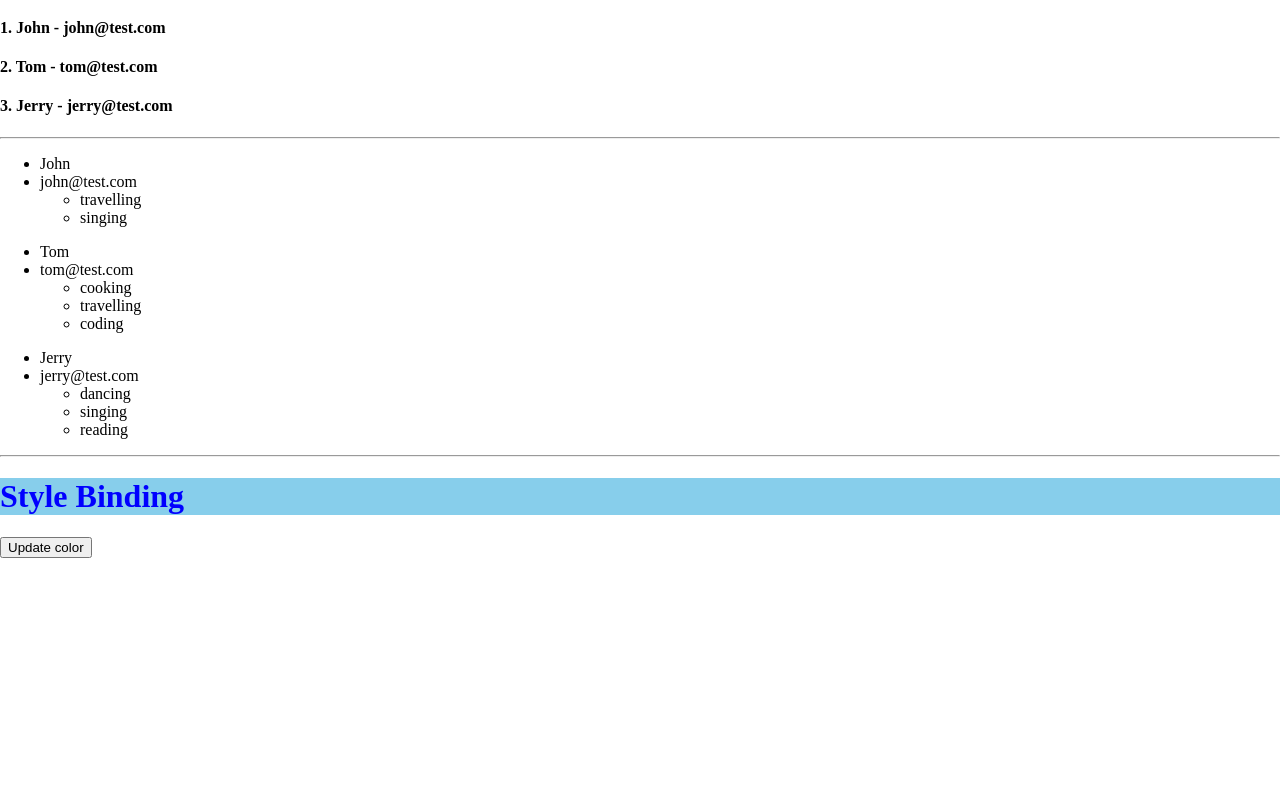
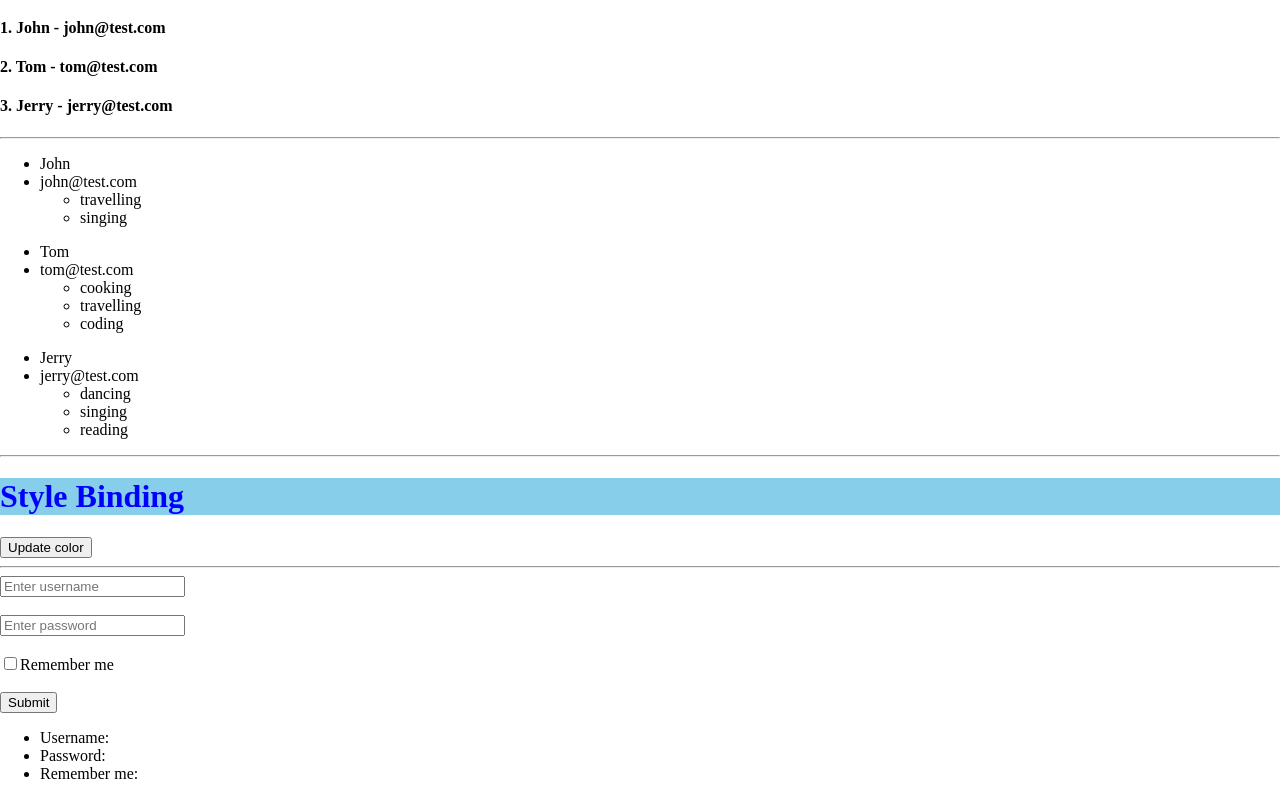
Before and after one commit to shwetakanekar/Angular-Training, an Angular app: page / in a window 1280 px wide. Shown: the part 906-1705 px from the top of the page. Before the commit the page ends 1464 px from the top, so only its background shows below. Built offline with nearby package versions, Linux system fonts and the light colour scheme.

Commit message:
Tutorial-22: Basic Form

```diff
--- a/src/app/app.component.html
+++ b/src/app/app.component.html
@@ -106,3 +106,21 @@
 <!-- Style Binding -->
 <h1 [style.color]="color" [style.backgroundColor]="bgColor">Style Binding</h1>
 <button (click)="updateColor()">Update color</button>
+
+<hr />
+<!-- Form -->
+<form #loginForm="ngForm" (submit)="getData(loginForm.value)">
+  <input type="text" ngModel name="username" placeholder="Enter username" />
+  <br /><br />
+  <input type="password" ngModel name="password" placeholder="Enter password" />
+  <br /><br />
+  <input type="checkbox" ngModel name="rememberMe" id="remember-me" />
+  <label for="remember-me">Remember me</label>
+  <br /><br />
+  <button>Submit</button>
+</form>
+<ul>
+  <li>Username: {{ loginFormData.username }}</li>
+  <li>Password: {{ loginFormData.password }}</li>
+  <li>Remember me: {{ loginFormData.rememberMe }}</li>
+</ul>
--- a/src/app/app.component.ts
+++ b/src/app/app.component.ts
@@ -1,4 +1,5 @@
 import { Component } from '@angular/core';
+import { NgForm } from '@angular/forms';
 
 @Component({
   selector: 'app-root',
@@ -13,6 +14,7 @@ export class AppComponent {
   show = false;
   color = 'blue';
   bgColor = 'skyblue';
+  loginFormData: any = {};
   users = [
     {
       id: 1,
@@ -50,4 +52,9 @@ export class AppComponent {
     this.color = 'green';
     this.bgColor = 'orange';
   }
+
+  getData(data: NgForm) {
+    console.log(data);
+    this.loginFormData = data;
+  }
 }
```
Also changed, not shown: src/app/app.module.ts (+5 -9 lines).
